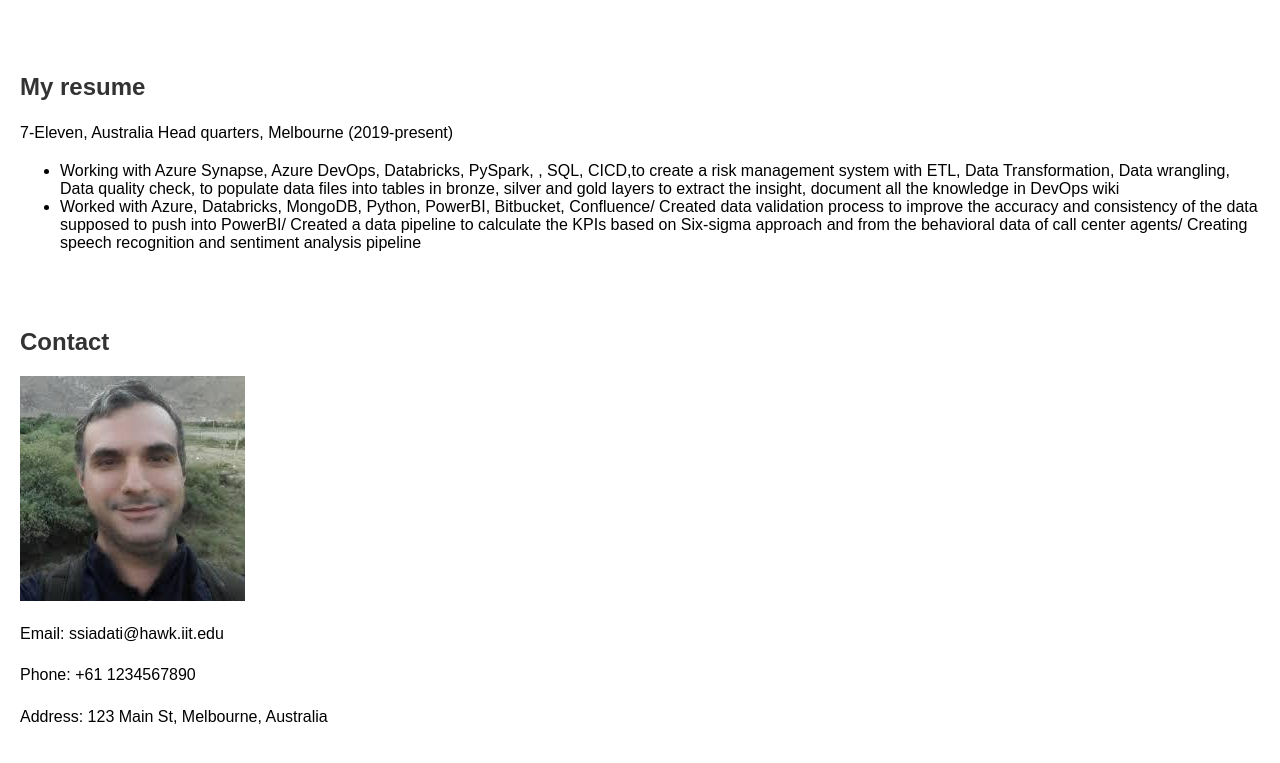
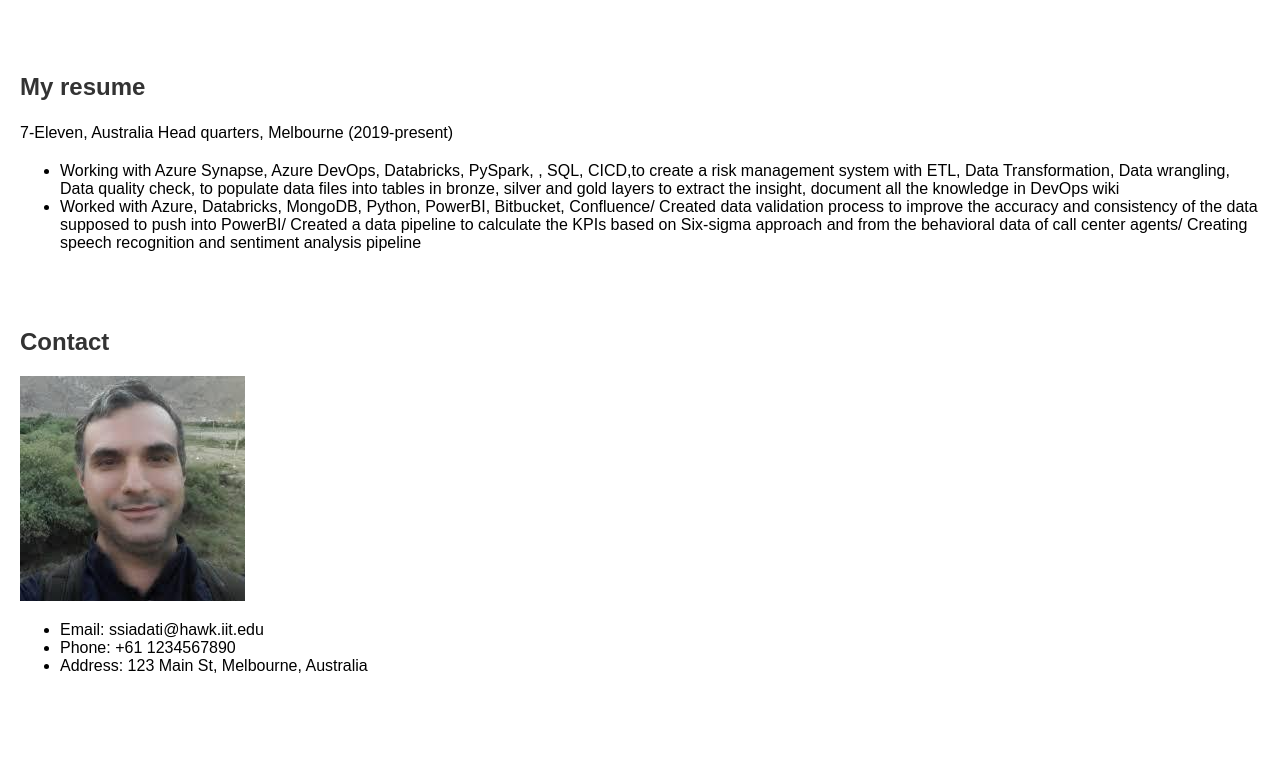
Before and after one commit to samansiadati/webdev_project4, a plain HTML site: page index.html in a window 1280 px wide. Shown: the part 393-1156 px from the top of the page. After the commit the page ends 1104 px from the top, so only its background shows below. Drawn offline with Linux system fonts and the light colour scheme.

Commit message:
Update index.html

```diff
--- a/index.html
+++ b/index.html
@@ -70,9 +70,11 @@ of call center agents/ Creating speech recognition and sentiment analysis pipeli
           <div>
              <img src="images/saman.jpeg" alt="Saman Siadati">
           </div>
-        <p>Email: ssiadati@hawk.iit.edu</p>
-        <p>Phone: +61 1234567890</p>
-        <p>Address: 123 Main St, Melbourne, Australia</p>
+        <ul>
+            <li>Email: ssiadati@hawk.iit.edu</li>
+            <li>Phone: +61 1234567890</li>
+            <li>Address: 123 Main St, Melbourne, Australia</li>
+        </ul>
     </section>
 </body>
 </html>
```
